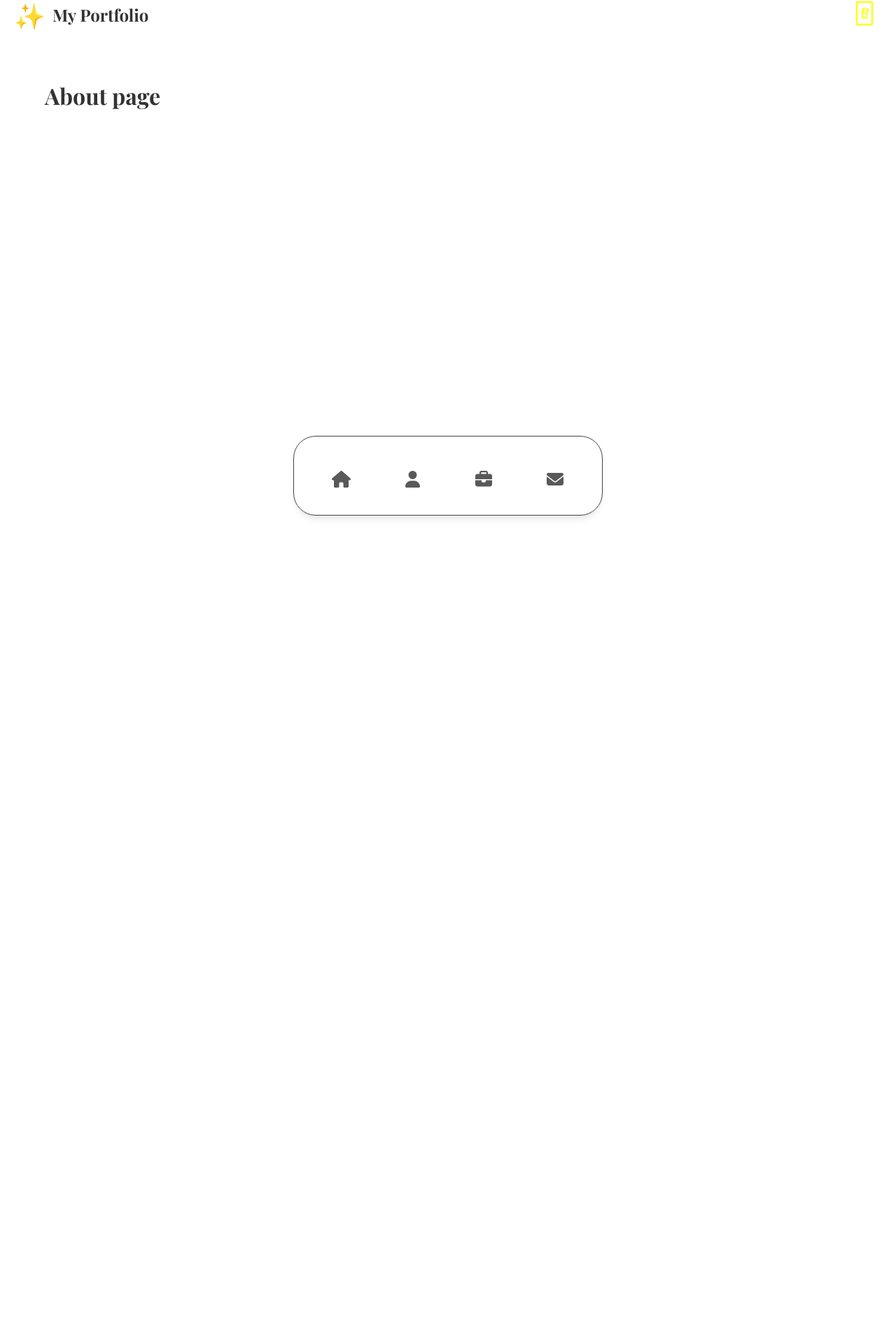
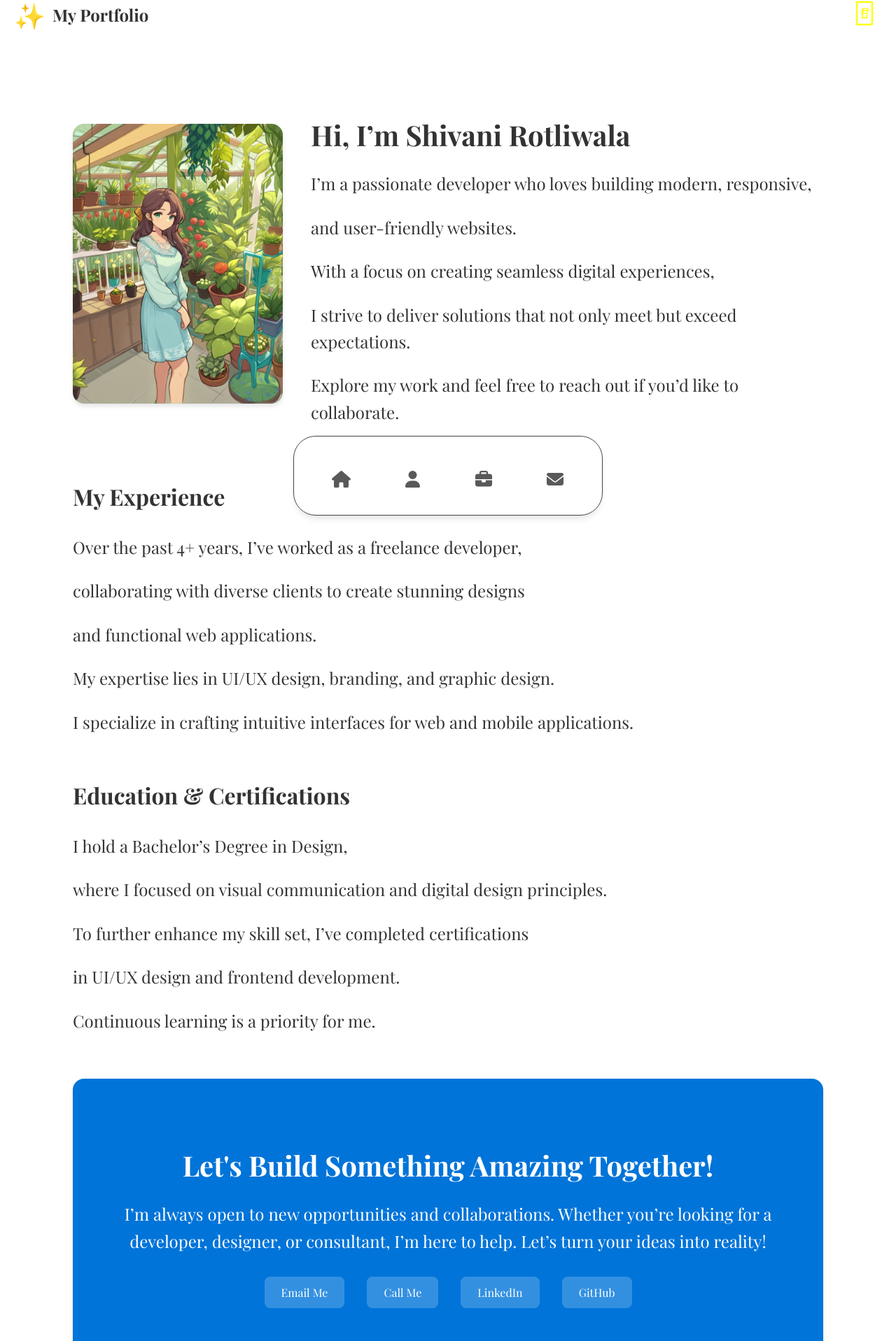
Before and after one commit to gandhipruthvi/portfolio-website, a React (Vite) app: page /about in a window 1280 px wide. Shown: the part 31-1948 px from the top of the page at 70% size. Before the commit the page ends 800 px from the top, so only its background shows below. Built offline with nearby package versions, Linux system fonts and the light colour scheme.

Commit message:
about page completed

```diff
--- a/src/pages/AboutPage.jsx
+++ b/src/pages/AboutPage.jsx
@@ -1,10 +1,151 @@
-// src/pages/HomePage.jsx
-import React from "react";
+// src/pages/AboutPage.jsx
+import React, { useRef } from "react";
+import styles from "./AboutPage.module.scss";
 
-export default function HomePage() {
+export default function AboutPage() {
   return (
-    <div>
-      <h1>About page</h1>
+    <div className={styles.aboutPage}>
+      {/* Intro Section */}
+      <section className={styles.introSection}>
+        <div className={styles.photoContainer}>
+          <img
+            src="/images/profile.jpg" // Replace with your photo path
+            alt="Profile"
+            className={styles.profilePhoto}
+          />
+        </div>
+        <div className={styles.introContent}>
+          <h1>Hi, I’m Shivani Rotliwala</h1>
+          <ScrollText
+            lines={[
+              "I’m a passionate developer who loves building modern, responsive,",
+              "and user-friendly websites.",
+              "With a focus on creating seamless digital experiences,",
+              "I strive to deliver solutions that not only meet but exceed expectations.",
+              "Explore my work and feel free to reach out if you’d like to collaborate.",
+            ]}
+          />
+        </div>
+      </section>
+
+      {/* Experience Section */}
+      <section className={styles.experienceSection}>
+        <h2>My Experience</h2>
+        <ScrollText
+          lines={[
+            "Over the past 4+ years, I’ve worked as a freelance developer,",
+            "collaborating with diverse clients to create stunning designs",
+            "and functional web applications.",
+            "My expertise lies in UI/UX design, branding, and graphic design.",
+            "I specialize in crafting intuitive interfaces for web and mobile applications.",
+          ]}
+        />
+      </section>
+
+      {/* Education & Certifications Section */}
+      <section className={styles.educationSection}>
+        <h2>Education & Certifications</h2>
+        <ScrollText
+          lines={[
+            "I hold a Bachelor’s Degree in Design,",
+            "where I focused on visual communication and digital design principles.",
+            "To further enhance my skill set, I’ve completed certifications",
+            "in UI/UX design and frontend development.",
+            "Continuous learning is a priority for me.",
+          ]}
+        />
+      </section>
+
+      {/* Redesigned "Let's Work Together!" Section */}
+      <section className={styles.workTogetherSection}>
+        <div className={styles.workTogetherContent}>
+          <h2>Let's Build Something Amazing Together!</h2>
+          <p className={styles.largeText}>
+            I’m always open to new opportunities and collaborations. Whether
+            you’re looking for a developer, designer, or consultant, I’m here to
+            help. Let’s turn your ideas into reality!
+          </p>
+          <div className={styles.contactOptions}>
+            <a href="mailto:your-email@example.com">
+              <span>Email Me</span>
+            </a>
+            <a href="tel:+1234567890">
+              <span>Call Me</span>
+            </a>
+            <a
+              href="https://www.linkedin.com/in/your-profile"
+              target="_blank"
+              rel="noopener noreferrer"
+            >
+              <span>LinkedIn</span>
+            </a>
+            <a
+              href="https://github.com/your-profile"
+              target="_blank"
+              rel="noopener noreferrer"
+            >
+              <span>GitHub</span>
+            </a>
+          </div>
+        </div>
+      </section>
     </div>
   );
 }
+
+// Scroll Text Component
+const ScrollText = ({ lines }) => {
+  return (
+    <div className={styles.scrollTextContainer}>
+      {lines.map((line, index) => (
+        <ScrollLine key={index} text={line} />
+      ))}
+    </div>
+  );
+};
+
+// Scroll Line Component
+const ScrollLine = ({ text }) => {
+  const ref = useRef(null);
+
+  React.useEffect(() => {
+    const observer = new IntersectionObserver(
+      (entries) => {
+        entries.forEach((entry) => {
+          if (entry.isIntersecting) {
+            entry.target.style.opacity = "1";
+            entry.target.style.transform = "translateY(0)";
+          } else {
+            entry.target.style.opacity = "0";
+            entry.target.style.transform = "translateY(20px)";
+          }
+        });
+      },
+      { threshold: 0.5 } // Trigger when 50% of the element is visible
+    );
+
+    if (ref.current) {
+      observer.observe(ref.current);
+    }
+
+    return () => {
+      if (ref.current) {
+        observer.unobserve(ref.current);
+      }
+    };
+  }, []);
+
+  return (
+    <p
+      ref={ref}
+      className={styles.scrollLine}
+      style={{
+        opacity: "0",
+        transform: "translateY(20px)",
+        transition: "opacity 0.8s ease-out, transform 0.8s ease-out",
+      }}
+    >
+      {text}
+    </p>
+  );
+};
--- /dev/null
+++ b/src/pages/AboutPage.module.scss
@@ -0,0 +1,170 @@
+/* src/pages/AboutPage.module.scss */
+
+.aboutPage {
+  padding: 40px 40px;
+  /* Increased padding on the sides */
+  overflow-x: hidden;
+  /* Prevent horizontal scrolling */
+}
+
+/* Intro Section */
+.introSection {
+  display: flex;
+  align-items: center;
+  gap: 40px;
+  margin-bottom: 4rem;
+
+  @media (max-width: 768px) {
+    flex-direction: column;
+    gap: 20px;
+  }
+}
+
+.photoContainer {
+  flex: 1;
+  max-width: 300px;
+
+  img {
+    width: 100%;
+    height: auto;
+    border-radius: 1rem;
+    object-fit: cover;
+    box-shadow: 0 4px 6px rgba(0, 0, 0, 0.1);
+  }
+}
+
+.introContent {
+  flex: 2;
+
+  h1 {
+    font-size: 2.5rem;
+    font-weight: bold;
+    color: var(--light-text);
+    margin-bottom: 1rem;
+  }
+
+  p {
+    font-size: 1.5rem;
+    /* Increased font size */
+    line-height: 1.6;
+    color: var(--light-text);
+    margin-bottom: 1rem;
+  }
+}
+
+/* Scroll Text Container */
+.scrollTextContainer {
+  margin-top: 1rem;
+}
+
+.scrollLine {
+  font-size: 1.5rem;
+  /* Increased font size */
+  line-height: 1.6;
+  color: var(--light-text);
+  margin-bottom: 0.5rem;
+}
+
+/* Experience Section */
+.experienceSection {
+  margin-top: 4rem;
+  text-align: left;
+
+  h2 {
+    font-size: 2rem;
+    font-weight: bold;
+    color: var(--light-text);
+    margin-bottom: 2rem;
+  }
+}
+
+/* Education Section */
+.educationSection {
+  margin-top: 4rem;
+  text-align: left;
+
+  h2 {
+    font-size: 2rem;
+    font-weight: bold;
+    color: var(--light-text);
+    margin-bottom: 2rem;
+  }
+}
+
+/* Redesigned "Let's Work Together!" Section */
+.workTogetherSection {
+  margin-top: 4rem;
+  background-color: var(--tint-color);
+  /* Highlight color */
+  color: #fff;
+  /* White text */
+  padding: 4rem 2rem;
+  text-align: center;
+  border-radius: 1rem;
+  box-shadow: 0 4px 6px rgba(0, 0, 0, 0.1);
+
+  h2 {
+    font-size: 2.5rem;
+    font-weight: bold;
+    margin-bottom: 1rem;
+  }
+
+  p {
+    font-size: 1.5rem;
+    /* Increased font size */
+    line-height: 1.6;
+    margin-bottom: 2rem;
+  }
+
+  .contactOptions {
+    display: flex;
+    justify-content: center;
+    gap: 2rem;
+    flex-wrap: wrap;
+
+    a {
+      text-decoration: none;
+      color: #fff;
+      background-color: rgba(255, 255, 255, 0.2);
+      padding: 0.75rem 1.5rem;
+      border-radius: 0.5rem;
+      transition: background-color 0.3s ease, transform 0.3s ease;
+
+      &:hover {
+        background-color: rgba(255, 255, 255, 0.4);
+        transform: scale(1.1);
+      }
+    }
+  }
+}
+
+/* Responsive Design */
+@media (max-width: 768px) {
+  .aboutPage {
+    padding: 20px;
+    /* Reduced padding for smaller screens */
+  }
+
+  .scrollLine {
+    font-size: 1.25rem;
+    /* Smaller font size for mobile */
+  }
+
+  h1 {
+    font-size: 2rem;
+  }
+
+  h2 {
+    font-size: 1.75rem;
+  }
+
+  .contactOptions {
+    flex-direction: column;
+    gap: 1rem;
+
+    a {
+      width: 100%;
+      text-align: center;
+    }
+  }
+}
```
Also changed, not shown: public/images/profile.jpg (added).
